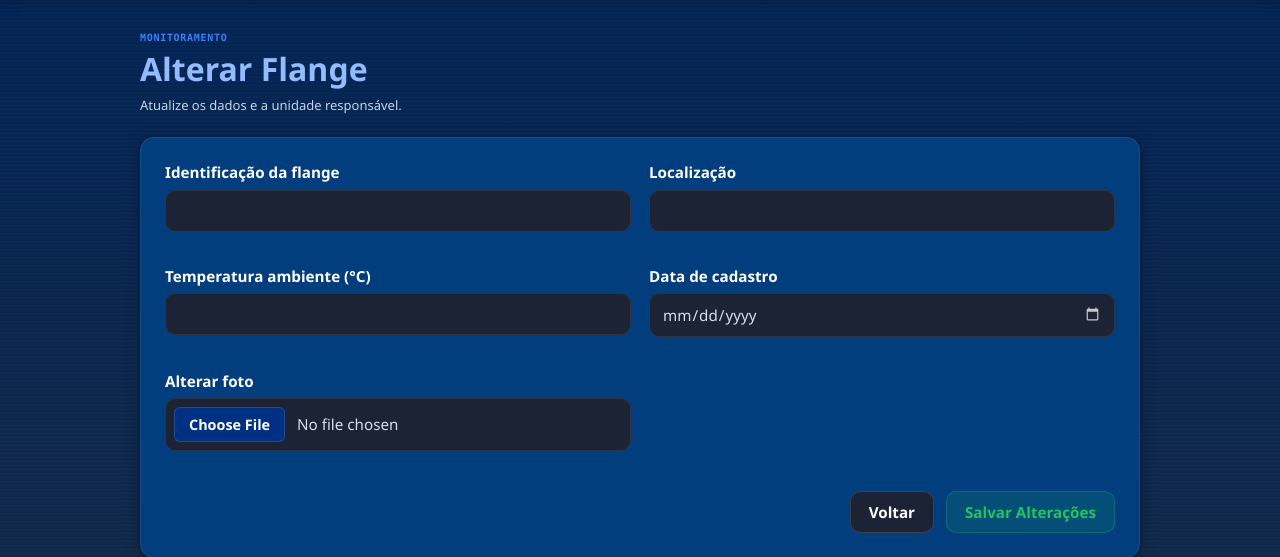
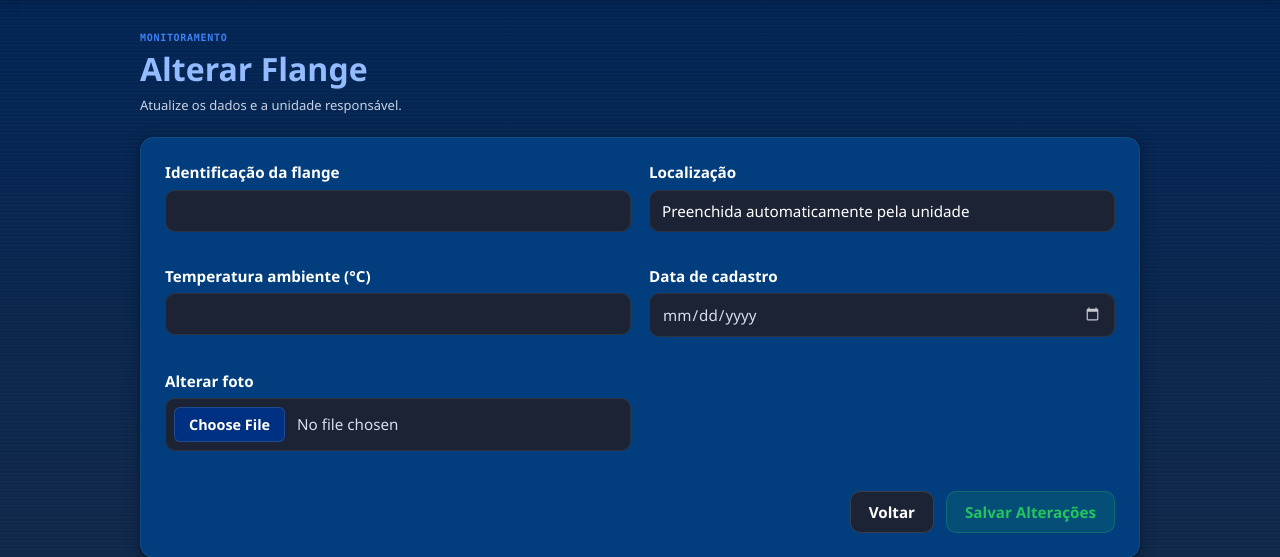
Before and after one commit to LucasMarangoni01/Projeto_Final, a Spring app: template src/main/resources/templates/flange/alterar.html in a window 1280 px wide. Shown: the part 102-659 px from the top of the page. Run offline with Thymeleaf, Linux system fonts and the light colour scheme; the template is opened without the code that fills it, so the values that code supplies are empty; some of the project's set-up classes (security, data sources, template engines, error pages and the like) are left out, and stand-ins take their place.

Commit message:
Torna localização da flange automática na edição

```diff
--- a/src/main/resources/templates/flange/alterar.html
+++ b/src/main/resources/templates/flange/alterar.html
@@ -86,6 +86,8 @@
                             type="text"
                             id="localizacao"
                             th:field="*{localizacao}"
+                            placeholder="Preenchida automaticamente pela unidade"
+                            readonly
                             required>
 
                 </div>
```
